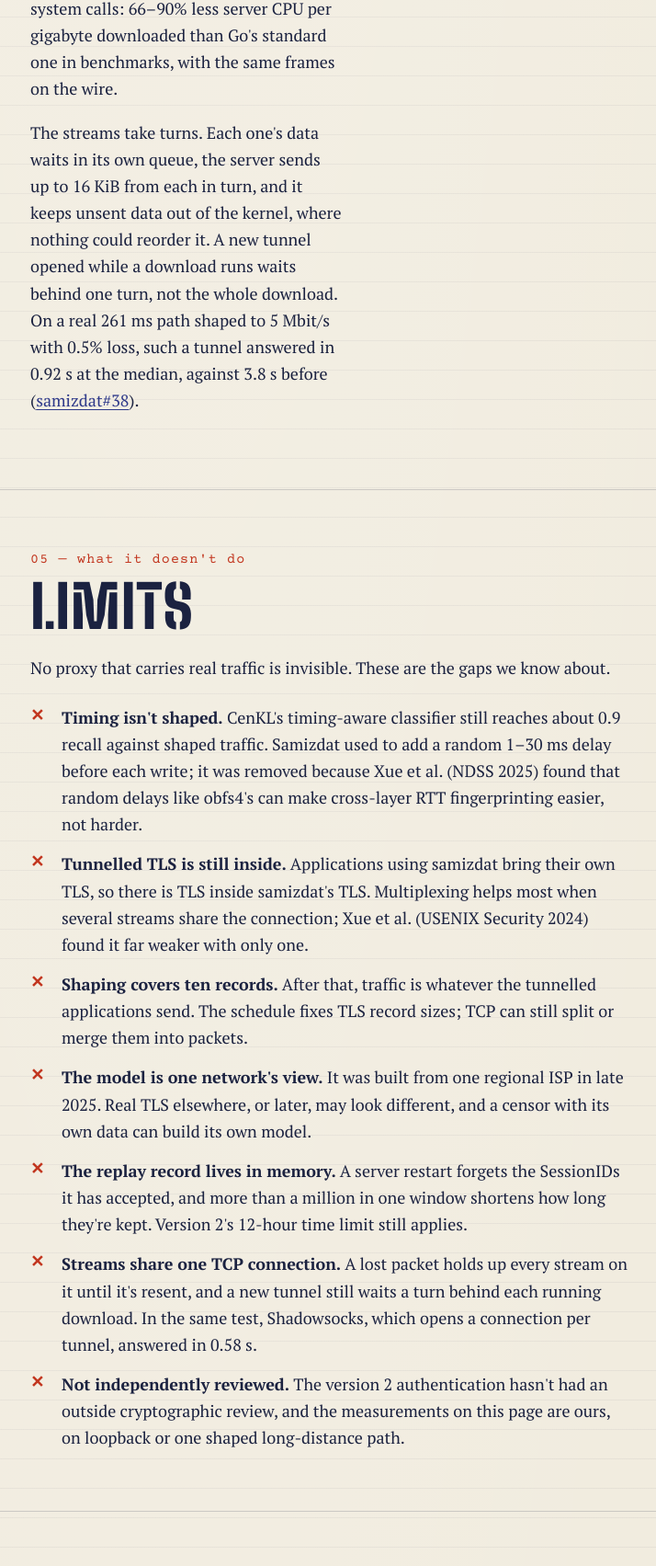
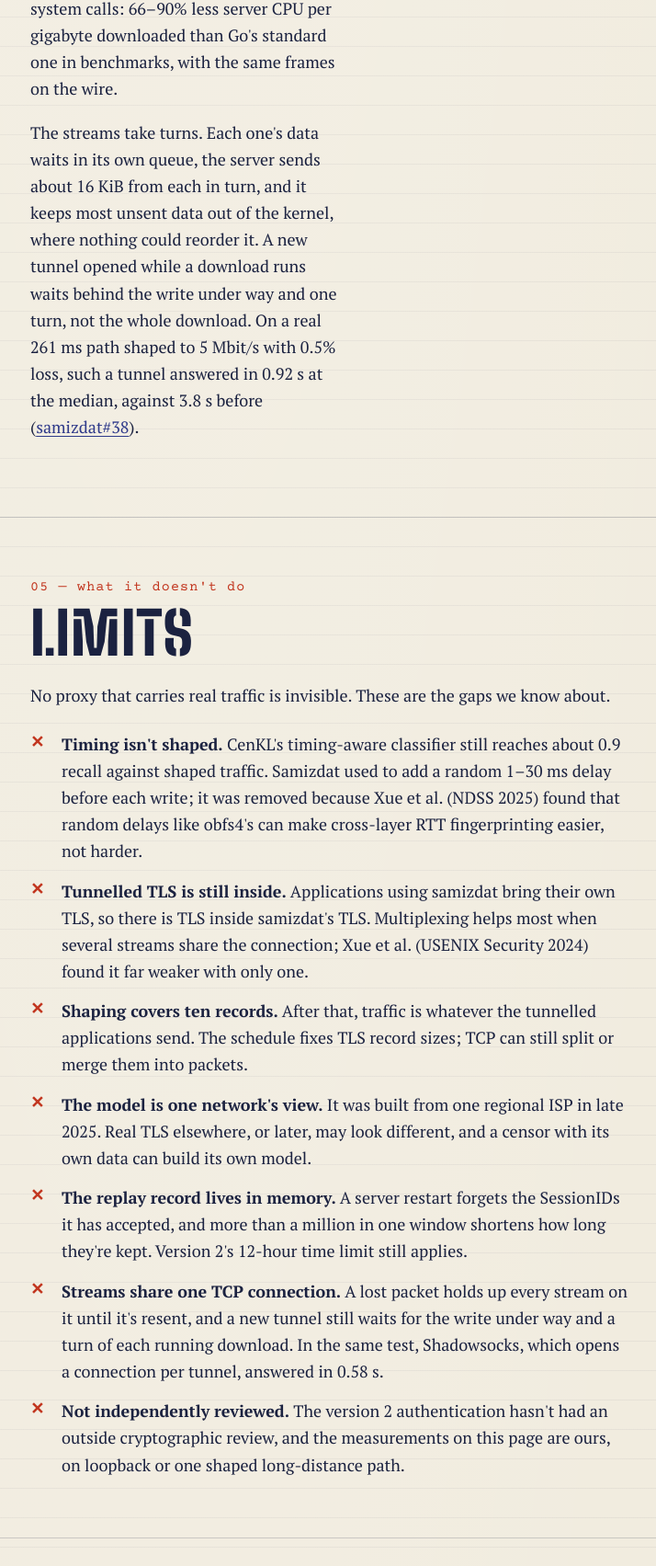
Before and after one commit to getlantern/samizdat-site, a plain HTML site: page index.html in a window 1280 px wide. Shown: the part 6670-8373 px from the top of the page at 92% size, without its empty margins (63-777 px from the left). Drawn offline with Linux system fonts and the light colour scheme.

Commit message:
Qualify the turn: about 16 KiB, plus the write under way
Co-Authored-By: Claude Opus 5.5 <noreply@anthropic.com>
Claude-Session: https://claude.ai/code/session_019DnqgLJf7p4sK87dDvktjx

```diff
--- a/index.html
+++ b/index.html
@@ -666,7 +666,7 @@ footer .wrap { display: flex; justify-content: space-between; gap: 16px; flex-wr
       <div>
         <h3><span class="num">D</span>One connection, many streams</h3>
         <p>Every proxied connection is an HTTP/2 CONNECT stream on a long-lived TLS connection that carries up to 100 of them, so a censor counting TLS connections to an address sees few. Servers run samizdat's own lean HTTP/2 server, which batches frames into fewer TLS records and system calls: 66–90% less server CPU per gigabyte downloaded than Go's standard one in benchmarks, with the same frames on the wire.</p>
-        <p>The streams take turns. Each one's data waits in its own queue, the server sends up to 16&nbsp;KiB from each in turn, and it keeps unsent data out of the kernel, where nothing could reorder it. A new tunnel opened while a download runs waits behind one turn, not the whole download. On a real 261&nbsp;ms path shaped to 5&nbsp;Mbit/s with 0.5% loss, such a tunnel answered in 0.92&nbsp;s at the median, against 3.8&nbsp;s before (<a href="https://github.com/getlantern/samizdat/pull/38">samizdat#38</a>).</p>
+        <p>The streams take turns. Each one's data waits in its own queue, the server sends about 16&nbsp;KiB from each in turn, and it keeps most unsent data out of the kernel, where nothing could reorder it. A new tunnel opened while a download runs waits behind the write under way and one turn, not the whole download. On a real 261&nbsp;ms path shaped to 5&nbsp;Mbit/s with 0.5% loss, such a tunnel answered in 0.92&nbsp;s at the median, against 3.8&nbsp;s before (<a href="https://github.com/getlantern/samizdat/pull/38">samizdat#38</a>).</p>
       </div>
       <div>
         <h3><span class="num">E</span>Fragmented ClientHello</h3>
@@ -692,7 +692,7 @@ footer .wrap { display: flex; justify-content: space-between; gap: 16px; flex-wr
         <li><strong>Shaping covers ten records.</strong> After that, traffic is whatever the tunnelled applications send. The schedule fixes TLS record sizes; TCP can still split or merge them into packets.</li>
         <li><strong>The model is one network's view.</strong> It was built from one regional ISP in late 2025. Real TLS elsewhere, or later, may look different, and a censor with its own data can build its own model.</li>
         <li><strong>The replay record lives in memory.</strong> A server restart forgets the SessionIDs it has accepted, and more than a million in one window shortens how long they're kept. Version 2's 12-hour time limit still applies.</li>
-        <li><strong>Streams share one TCP connection.</strong> A lost packet holds up every stream on it until it's resent, and a new tunnel still waits a turn behind each running download. In the same test, Shadowsocks, which opens a connection per tunnel, answered in 0.58&nbsp;s.</li>
+        <li><strong>Streams share one TCP connection.</strong> A lost packet holds up every stream on it until it's resent, and a new tunnel still waits for the write under way and a turn of each running download. In the same test, Shadowsocks, which opens a connection per tunnel, answered in 0.58&nbsp;s.</li>
         <li><strong>Not independently reviewed.</strong> The version 2 authentication hasn't had an outside cryptographic review, and the measurements on this page are ours, on loopback or one shaped long-distance path.</li>
       </ul>
     </div>
```
